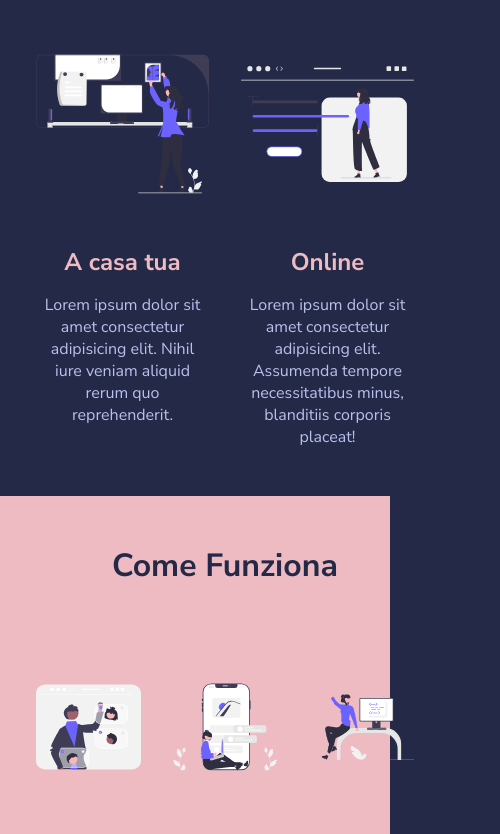
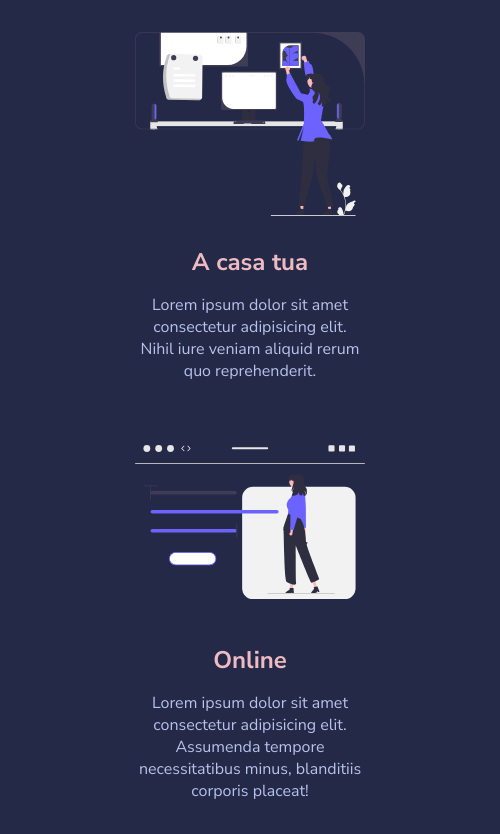
Before and after one commit to TanaraCavalcante/html-css-resp-wannabe, a plain HTML site: page index.html in a window 390 px wide. Shown: the part 209-1043 px from the top of the page, 500 px wide, since content can reach past the window. Drawn offline with Linux system fonts and the light colour scheme.

Commit message:
.row and .col responsive mobile

```diff
--- a/css/responsive.css
+++ b/css/responsive.css
@@ -17,6 +17,16 @@
 
 @media screen and (max-width:576px){
     .container {
-        width: 450px;
+        width: 500px;
+    }
+
+    .row{
+        flex-direction: column;
+        align-items: center;
+        gap: 40px;
+    }
+
+    .col{
+        padding: 0;
     }
 }
```
